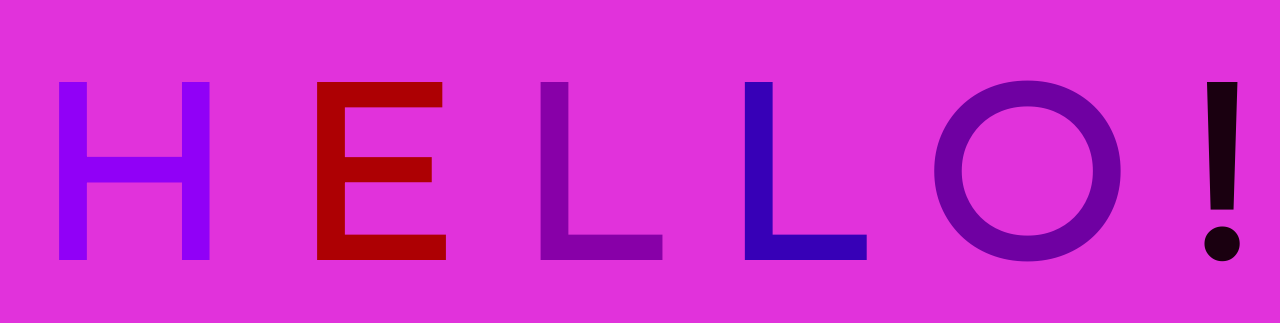
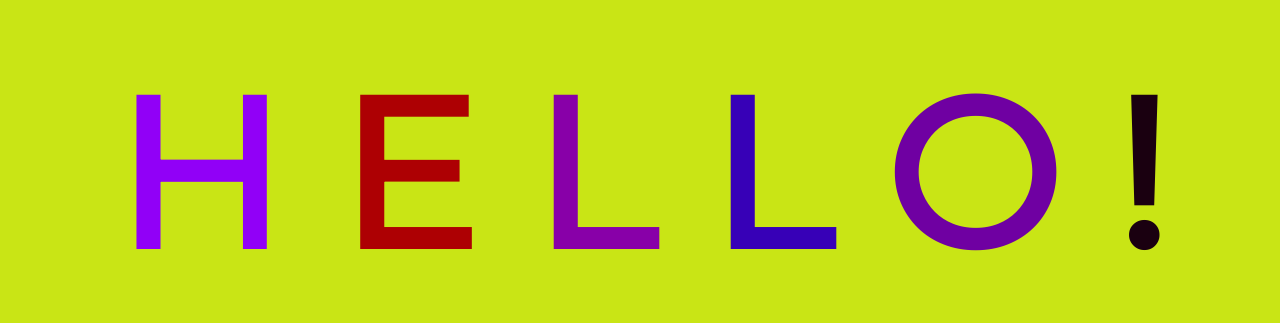
Before and after one commit to AirballsGit/AnimatedTextGitDemo, a plain HTML site: page index.html in a window 1280 px wide. Shown: the part 234-557 px from the top of the page. Drawn offline with Linux system fonts and the light colour scheme.

Commit message:
someone else did this

```diff
--- a/app.css
+++ b/app.css
@@ -3,11 +3,11 @@ body {
     justify-content: center;
     align-items: center;
     height: 100vh;
-    background-color: rgb(225, 50, 219);
+    background-color: rgb(201, 229, 21);
 }
 
 h1 {
-    font-size: 15rem;
+    font-size: 13rem;
     font-family: Montserrat;
 }
 
```
